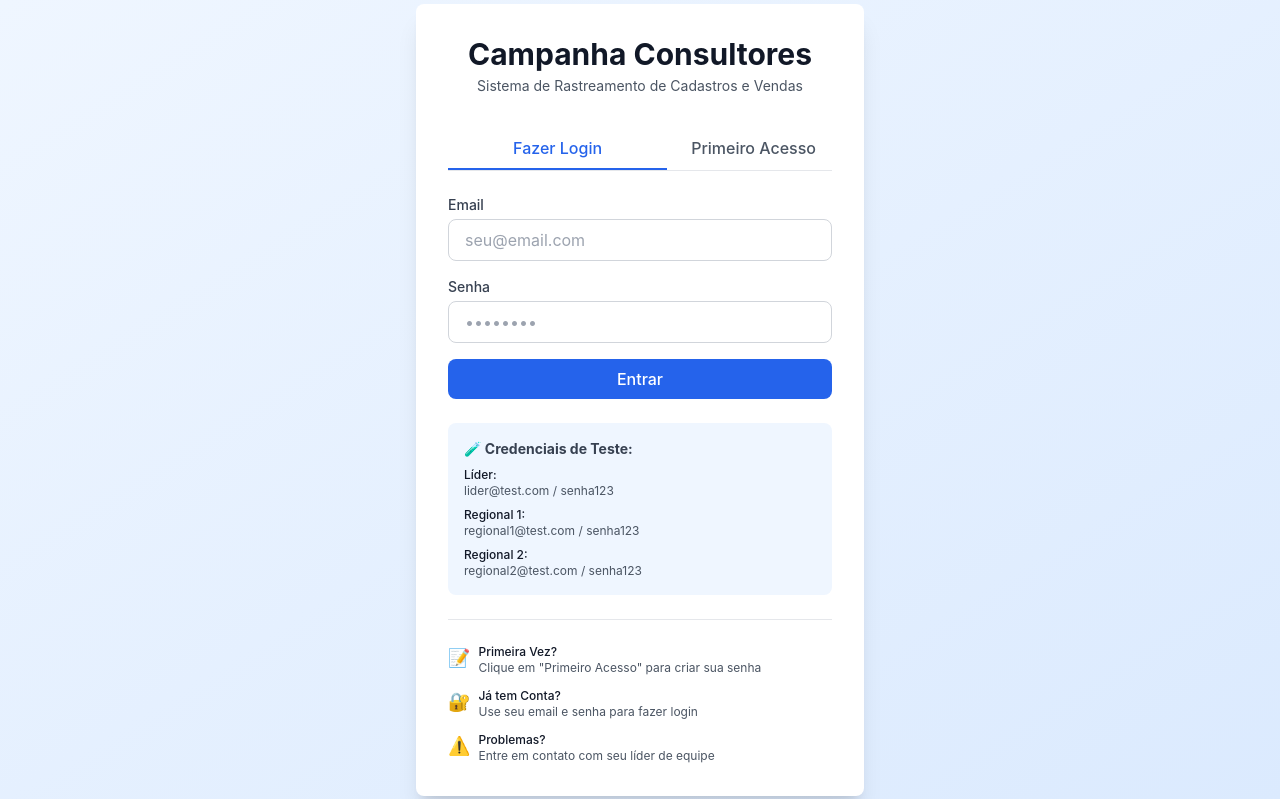
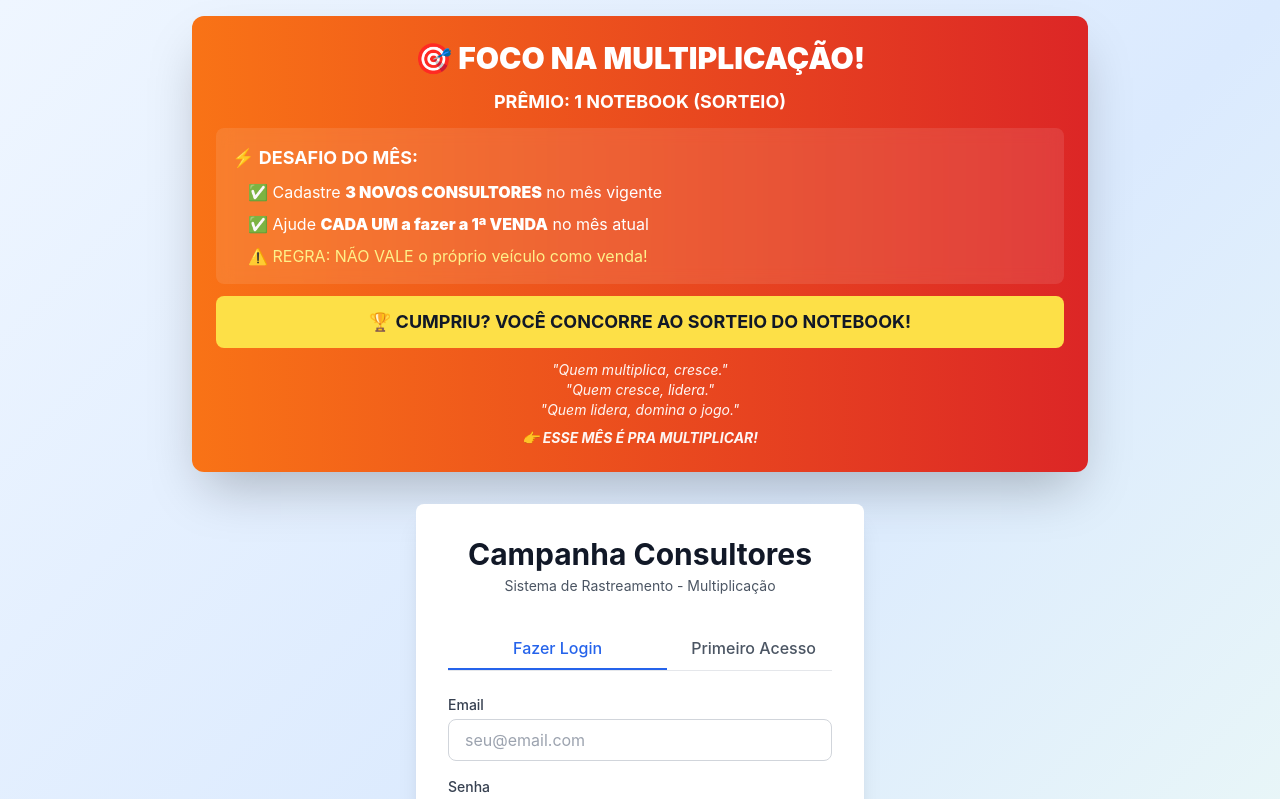
Before and after one commit to jrsana22/multiplicacaosp, a Next.js app: page /login in a window 1280 px wide. Shown: the top 799 px of the page. Built offline with nearby package versions, Linux system fonts and the light colour scheme.

Commit message:
Add multiplication challenge context: 3 cadastros + 3 vendas = notebook sorteio

```diff
--- a/src/app/dashboard/regional/page.tsx
+++ b/src/app/dashboard/regional/page.tsx
@@ -131,8 +131,70 @@ export default function RegionalDashboard() {
   const totalCadastros = cadastros.length;
   const totalVendas = cadastros.filter((c) => c.venda).length;
 
+  // Desafio: 3 cadastros + 3 vendas
+  const desafioCompleto = totalCadastros >= 3 && totalVendas >= 3;
+  const progressoCadastros = Math.min(totalCadastros, 3);
+  const progressoVendas = Math.min(totalVendas, 3);
+
   return (
     <div className="space-y-6">
+      {/* Banner de Desafio */}
+      <div className={`rounded-lg shadow-lg p-6 text-white ${desafioCompleto ? 'bg-gradient-to-r from-green-500 to-emerald-600' : 'bg-gradient-to-r from-orange-500 to-red-600'}`}>
+        <div className="space-y-4">
+          <div className="flex justify-between items-start">
+            <div>
+              <h3 className="text-2xl font-black mb-2">🎯 DESAFIO DO MÊS</h3>
+              <p className="text-lg font-bold opacity-90">3 Cadastros + 3 Vendas = SORTEIO DO NOTEBOOK!</p>
+            </div>
+            <div className="text-5xl">
+              {desafioCompleto ? '🏆' : '⚡'}
+            </div>
+          </div>
+
+          {/* Barra de Progresso - Cadastros */}
+          <div>
+            <div className="flex justify-between mb-2">
+              <span className="font-bold">📋 Cadastros</span>
+              <span className="font-black text-lg">{progressoCadastros}/3</span>
+            </div>
+            <div className="bg-white/20 rounded-full h-4 overflow-hidden">
+              <div
+                className="bg-white h-full transition-all duration-500 rounded-full"
+                style={{ width: `${(progressoCadastros / 3) * 100}%` }}
+              />
+            </div>
+          </div>
+
+          {/* Barra de Progresso - Vendas */}
+          <div>
+            <div className="flex justify-between mb-2">
+              <span className="font-bold">💰 Vendas</span>
+              <span className="font-black text-lg">{progressoVendas}/3</span>
+            </div>
+            <div className="bg-white/20 rounded-full h-4 overflow-hidden">
+              <div
+                className="bg-white h-full transition-all duration-500 rounded-full"
+                style={{ width: `${(progressoVendas / 3) * 100}%` }}
+              />
+            </div>
+          </div>
+
+          {/* Status */}
+          <div className="text-center pt-2">
+            {desafioCompleto ? (
+              <p className="text-2xl font-black">✅ PARABÉNS! VOCÊ CONCORRE AO SORTEIO! 🎉</p>
+            ) : (
+              <p className="text-lg">
+                Faltam{' '}
+                {3 - progressoCadastros > 0 && `${3 - progressoCadastros} cadastro${3 - progressoCadastros > 1 ? 's' : ''}`}
+                {3 - progressoCadastros > 0 && 3 - progressoVendas > 0 && ' e '}
+                {3 - progressoVendas > 0 && `${3 - progressoVendas} venda${3 - progressoVendas > 1 ? 's' : ''}`}
+              </p>
+            )}
+          </div>
+        </div>
+      </div>
+
       {/* Contador */}
       <div className="grid grid-cols-2 gap-4">
         <div className="bg-gradient-to-br from-blue-500 to-blue-600 rounded-lg shadow p-6 text-white">
@@ -149,7 +211,7 @@ export default function RegionalDashboard() {
 
       {/* Formulário */}
       <div className="bg-white rounded-lg shadow p-6">
-        <h2 className="text-xl font-bold mb-6 text-gray-900">Novo Cadastro</h2>
+        <h2 className="text-xl font-bold mb-6 text-gray-900">📝 Novo Cadastro</h2>
 
         <form onSubmit={handleSubmit} className="space-y-4">
           <div className="grid grid-cols-1 md:grid-cols-2 gap-4">
@@ -308,14 +370,20 @@ export default function RegionalDashboard() {
         <ul className="text-sm text-blue-800 space-y-2 list-disc list-inside">
           <li>Preencha o nome do novo consultor cadastrado</li>
           <li>Informe a data em que foi cadastrado</li>
-          <li>
-            Anexe o cabeçalho do contrato ou comprovante de adesão como PDF ou
-            foto
-          </li>
+          <li>Anexe o cabeçalho do contrato ou comprovante de adesão como PDF ou foto</li>
           <li>Se já fez a primeira venda, marque e informe a data</li>
           <li>O líder de estado verá todos os registros em tempo real</li>
-          <li>⚠️ Documentação será validada antes da premiação</li>
+          <li>⚠️ REGRA: Não vale o próprio veículo como venda!</li>
+          <li>✅ Cadastre 3 novos + ajude 3 a vender = CONCORRE AO NOTEBOOK!</li>
         </ul>
+      </div>
+
+      {/* Motivação */}
+      <div className="bg-gradient-to-r from-purple-500 to-pink-500 rounded-lg shadow-lg p-6 text-white text-center space-y-3">
+        <p className="text-lg font-bold">Quem multiplica, cresce.</p>
+        <p className="text-lg font-bold">Quem cresce, lidera.</p>
+        <p className="text-lg font-bold">Quem lidera, domina o jogo.</p>
+        <p className="text-2xl font-black mt-4">👉 ESSE MÊS É PRA MULTIPLICAR! 💪</p>
       </div>
     </div>
   );
--- a/src/app/login/page.tsx
+++ b/src/app/login/page.tsx
@@ -49,13 +49,42 @@ export default function LoginPage() {
   };
 
   return (
-    <div className="min-h-screen flex items-center justify-center bg-gradient-to-br from-blue-50 to-blue-100">
+    <div className="min-h-screen flex flex-col items-center justify-center bg-gradient-to-br from-blue-50 via-blue-100 to-green-50 p-4">
+      {/* Banner de Desafio */}
+      <div className="max-w-4xl w-full mb-8 bg-gradient-to-r from-orange-500 to-red-600 rounded-xl shadow-2xl p-6 text-white">
+        <div className="text-center space-y-3">
+          <h2 className="text-3xl font-black">🎯 FOCO NA MULTIPLICAÇÃO!</h2>
+          <p className="text-lg font-bold">PRÊMIO: 1 NOTEBOOK (SORTEIO)</p>
+
+          <div className="bg-white/10 backdrop-blur rounded-lg p-4 my-4 space-y-2 text-left">
+            <h3 className="font-bold text-lg">⚡ DESAFIO DO MÊS:</h3>
+            <div className="space-y-2 ml-4">
+              <p>✅ Cadastre <span className="font-black">3 NOVOS CONSULTORES</span> no mês vigente</p>
+              <p>✅ Ajude <span className="font-black">CADA UM a fazer a 1ª VENDA</span> no mês atual</p>
+              <p className="text-yellow-200">⚠️ REGRA: NÃO VALE o próprio veículo como venda!</p>
+            </div>
+          </div>
+
+          <div className="bg-yellow-300 text-gray-900 rounded-lg p-3 font-bold text-lg">
+            🏆 CUMPRIU? VOCÊ CONCORRE AO SORTEIO DO NOTEBOOK!
+          </div>
+
+          <div className="italic text-sm opacity-95">
+            <p>"Quem multiplica, cresce."</p>
+            <p>"Quem cresce, lidera."</p>
+            <p>"Quem lidera, domina o jogo."</p>
+            <p className="mt-2 font-bold">👉 ESSE MÊS É PRA MULTIPLICAR!</p>
+          </div>
+        </div>
+      </div>
+
+      {/* Login Card */}
       <div className="bg-white rounded-lg shadow-xl p-8 w-full max-w-md">
         <h1 className="text-3xl font-bold text-center mb-1 text-gray-900">
           Campanha Consultores
         </h1>
         <p className="text-center text-gray-600 mb-8 text-sm">
-          Sistema de Rastreamento de Cadastros e Vendas
+          Sistema de Rastreamento - Multiplicação
         </p>
 
         {/* Tabs */}
```
